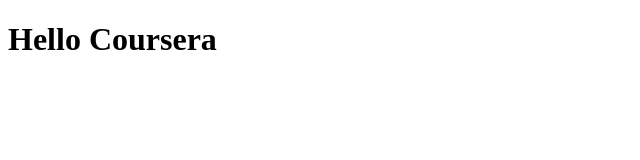
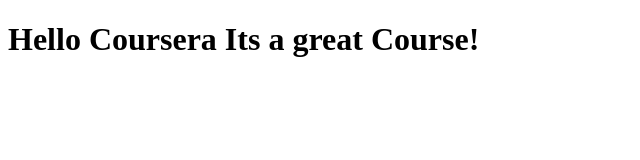
Before and after one commit to dmbaj/webdev-coursera, a plain HTML site: page websites/index.html in a window 1280 px wide. Shown: the whole page, without its empty margins (0-640 px from the left). Drawn offline with Linux system fonts and the light colour scheme.

Commit message:
Addition to my first page

```diff
--- a/websites/index.html
+++ b/websites/index.html
@@ -6,6 +6,6 @@
     <title>Hello WeB Dev</title>
 </head>
 <body>
-<h1>Hello Coursera</h1>
+<h1>Hello Coursera Its a great Course!</h1>
 </body>
 </html>
```
